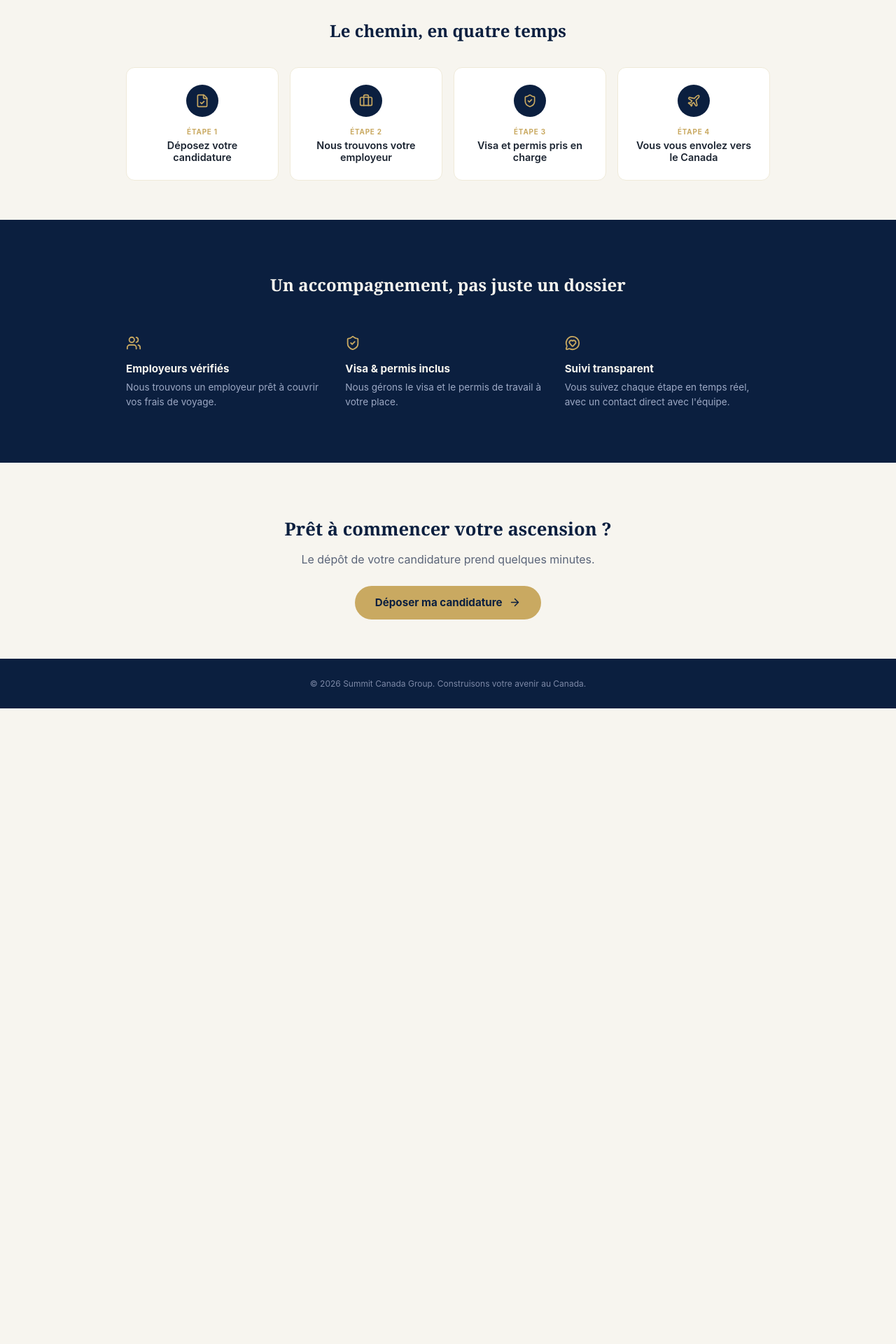
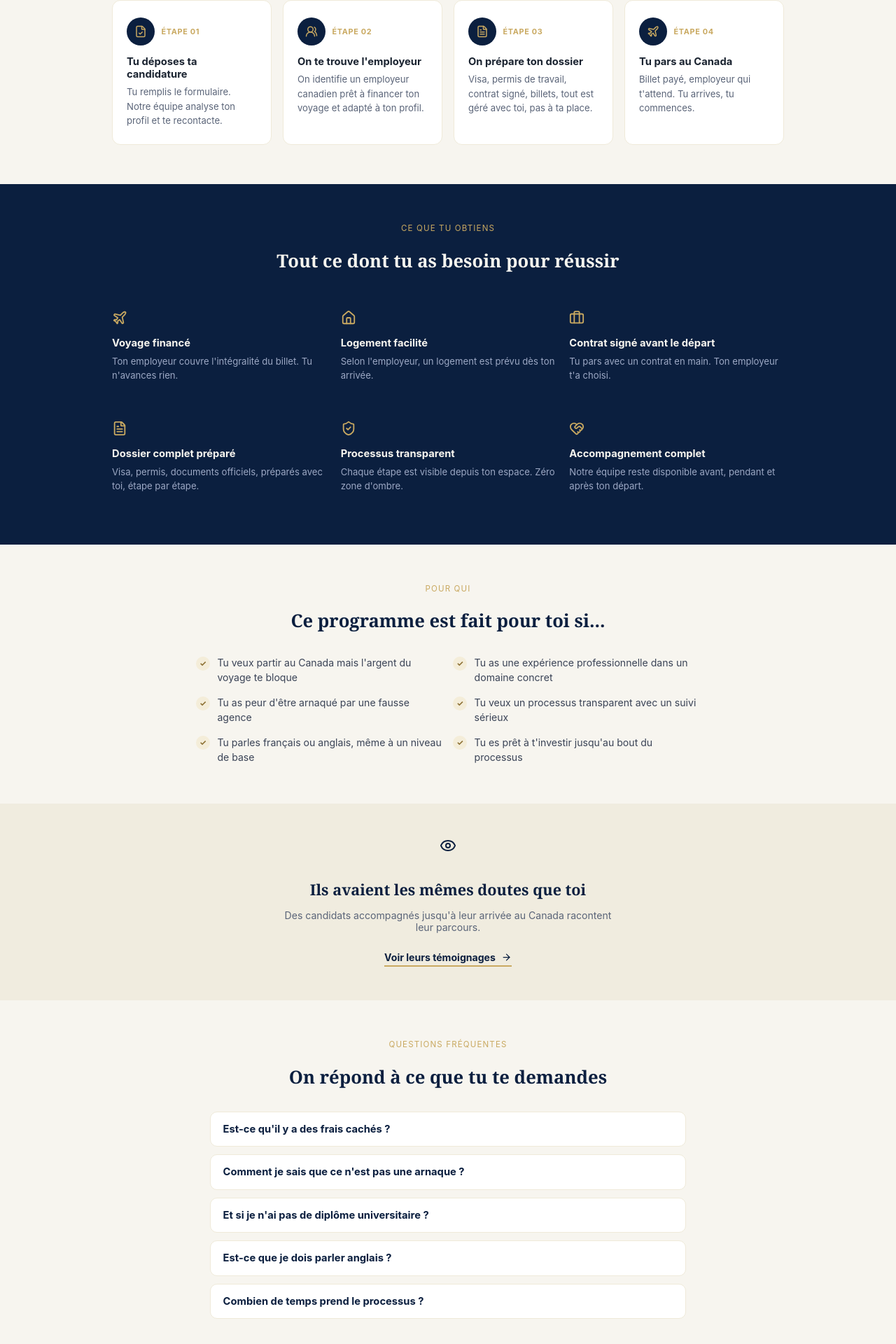
Before and after one commit to contactsummitcanadagroup-bit/summit-canada-group, a React (Vite) app: page / in a window 1280 px wide. Shown: the part 758-2678 px from the top of the page at 70% size. Before the commit the page ends 1770 px from the top, so only its background shows below. Built offline with nearby package versions, Linux system fonts and the light colour scheme.

Commit message:
Nouveau copywriting page accueil

```diff
--- a/src/AccueilPage.jsx
+++ b/src/AccueilPage.jsx
@@ -1,18 +1,108 @@
 import { Link } from "react-router-dom";
-import { Mountain, ArrowRight, Briefcase, FileCheck, Plane, ShieldCheck, Users, MessageCircleHeart } from "lucide-react";
+import {
+  Mountain,
+  ArrowRight,
+  Plane,
+  FileCheck,
+  Users2,
+  ShieldCheck,
+  Home,
+  Briefcase,
+  FileText,
+  Eye,
+  HeartHandshake,
+} from "lucide-react";
 
 // ---------------------------------------------------------------------------
 // Summit Canada Group — Page d'accueil
-// Palette : bleu marine #0B1F3F, or #C9A961, rouge érable #C41E3A, ivoire #F7F5EF
-// Signature : le sentier d'ascension (déjà utilisé sur le portail de suivi)
+// Copywriting orienté bénéfices/objections, dans l'identité de marque existante.
 // ---------------------------------------------------------------------------
 
 const ETAPES = [
-  { icon: FileCheck, label: "Déposez votre candidature" },
-  { icon: Briefcase, label: "Nous trouvons votre employeur" },
-  { icon: ShieldCheck, label: "Visa et permis pris en charge" },
-  { icon: Plane, label: "Vous vous envolez vers le Canada" },
+  {
+    n: "01",
+    icon: FileCheck,
+    titre: "Tu déposes ta candidature",
+    texte: "Tu remplis le formulaire. Notre équipe analyse ton profil et te recontacte.",
+  },
+  {
+    n: "02",
+    icon: Users2,
+    titre: "On te trouve l'employeur",
+    texte: "On identifie un employeur canadien prêt à financer ton voyage et adapté à ton profil.",
+  },
+  {
+    n: "03",
+    icon: FileText,
+    titre: "On prépare ton dossier",
+    texte: "Visa, permis de travail, contrat signé, billets, tout est géré avec toi, pas à ta place.",
+  },
+  {
+    n: "04",
+    icon: Plane,
+    titre: "Tu pars au Canada",
+    texte: "Billet payé, employeur qui t'attend. Tu arrives, tu commences.",
+  },
 ];
+
+const BENEFICES = [
+  { icon: Plane, titre: "Voyage financé", texte: "Ton employeur couvre l'intégralité du billet. Tu n'avances rien." },
+  { icon: Home, titre: "Logement facilité", texte: "Selon l'employeur, un logement est prévu dès ton arrivée." },
+  { icon: Briefcase, titre: "Contrat signé avant le départ", texte: "Tu pars avec un contrat en main. Ton employeur t'a choisi." },
+  { icon: FileText, titre: "Dossier complet préparé", texte: "Visa, permis, documents officiels, préparés avec toi, étape par étape." },
+  { icon: ShieldCheck, titre: "Processus transparent", texte: "Chaque étape est visible depuis ton espace. Zéro zone d'ombre." },
+  { icon: HeartHandshake, titre: "Accompagnement complet", texte: "Notre équipe reste disponible avant, pendant et après ton départ." },
+];
+
+const CRITERES = [
+  "Tu veux partir au Canada mais l'argent du voyage te bloque",
+  "Tu as une expérience professionnelle dans un domaine concret",
+  "Tu as peur d'être arnaqué par une fausse agence",
+  "Tu veux un processus transparent avec un suivi sérieux",
+  "Tu parles français ou anglais, même à un niveau de base",
+  "Tu es prêt à t'investir jusqu'au bout du processus",
+];
+
+const FAQ = [
+  {
+    q: "Est-ce qu'il y a des frais cachés ?",
+    r: "Non. Le coût total est de 75 000 FCFA, réparti entre les frais de dossier et l'accompagnement. Ce montant t'est communiqué avant toute démarche. Le billet d'avion est pris en charge par ton employeur, le logement selon les employeurs.",
+  },
+  {
+    q: "Comment je sais que ce n'est pas une arnaque ?",
+    r: "Contrairement à une fausse agence, on ne te demande jamais une grosse somme d'un coup. Tu suis chaque étape de ton dossier en temps réel depuis ton espace personnel.",
+  },
+  {
+    q: "Et si je n'ai pas de diplôme universitaire ?",
+    r: "Pas de problème. Le Canada recrute dans des secteurs sans diplôme : construction, transport, agriculture, restauration. Ce qui compte, c'est ton expérience.",
+  },
+  {
+    q: "Est-ce que je dois parler anglais ?",
+    r: "Pas forcément. Si tu parles français, le Québec est une excellente destination. Pour les provinces anglophones, un niveau de base suffit selon le poste.",
+  },
+  {
+    q: "Combien de temps prend le processus ?",
+    r: "En moyenne 3 à 6 mois selon ton profil et ton dossier.",
+  },
+];
+
+function FaqItem({ q, r }) {
+  return (
+    <details
+      style={{
+        background: "#FFFFFF",
+        border: "1px solid #EFEAD9",
+        borderRadius: 10,
+        padding: "0.95rem 1.1rem",
+      }}
+    >
+      <summary style={{ cursor: "pointer", fontWeight: 700, color: "#0B1F3F", fontSize: "0.92rem", listStyle: "none" }}>
+        {q}
+      </summary>
+      <p style={{ marginTop: "0.6rem", fontSize: "0.85rem", color: "#5A6478", lineHeight: 1.6 }}>{r}</p>
+    </details>
+  );
+}
 
 export default function AccueilPage() {
   return (
@@ -105,7 +195,7 @@ export default function AccueilPage() {
               marginBottom: "1.5rem",
             }}
           >
-            Emploi et installation au Canada · accompagnement complet
+            Candidatures ouvertes · Programme 2026
           </div>
           <h1
             style={{
@@ -117,9 +207,9 @@ export default function AccueilPage() {
               margin: "0 0 1.1rem",
             }}
           >
-            Votre ascension vers le Canada
+            Ton employeur canadien
             <br />
-            <span style={{ color: "#C9A961" }}>commence par une candidature</span>
+            <span style={{ color: "#C9A961" }}>paie ton voyage.</span>
           </h1>
           <p
             style={{
@@ -130,8 +220,8 @@ export default function AccueilPage() {
               margin: "0 auto 2.25rem",
             }}
           >
-            Nous accompagnons des candidats africains, du dossier jusqu'à l'arrivée chez leur employeur au Canada,
-            visa, permis de travail et voyage inclus dans le parcours.
+            Le billet d'avion est couvert par ton employeur. Tu paies uniquement les frais de dossier. On t'accompagne
+            de A à Z, du formulaire jusqu'à ton arrivée.
           </p>
           <Link
             to="/inscription"
@@ -154,7 +244,6 @@ export default function AccueilPage() {
           </Link>
         </div>
 
-        {/* Silhouette de montagnes en bas du hero — écho du logo */}
         <svg
           viewBox="0 0 1200 200"
           preserveAspectRatio="none"
@@ -165,60 +254,51 @@ export default function AccueilPage() {
         </svg>
       </section>
 
-      {/* ---------------- Le chemin en 4 étapes ---------------- */}
+      {/* ---------------- Comment ça marche ---------------- */}
       <section style={{ padding: "0.5rem 1.5rem 3.5rem", background: "#F7F5EF" }}>
-        <div style={{ maxWidth: 920, margin: "0 auto" }}>
-          <h2
-            style={{
-              fontFamily: "'Playfair Display', Georgia, serif",
-              fontSize: "1.5rem",
-              color: "#0B1F3F",
-              textAlign: "center",
-              marginBottom: "2.25rem",
-            }}
-          >
-            Le chemin, en quatre temps
+        <div style={{ maxWidth: 960, margin: "0 auto" }}>
+          <div style={{ textAlign: "center", marginBottom: "2.25rem" }}>
+            <div style={{ fontSize: "0.72rem", letterSpacing: "0.1em", textTransform: "uppercase", color: "#C9A961", marginBottom: "0.5rem" }}>
+              Comment ça marche
+            </div>
+            <h2 style={{ fontFamily: "'Playfair Display', Georgia, serif", fontSize: "1.6rem", color: "#0B1F3F" }}>
+              Quatre étapes pour partir travailler au Canada
             </h2>
-          <div
-            style={{
-              display: "grid",
-              gridTemplateColumns: "repeat(auto-fit, minmax(180px, 1fr))",
-              gap: "1rem",
-            }}
-          >
-            {ETAPES.map((e, i) => {
+          </div>
+          <div style={{ display: "grid", gridTemplateColumns: "repeat(auto-fit, minmax(200px, 1fr))", gap: "1rem" }}>
+            {ETAPES.map((e) => {
               const Icon = e.icon;
               return (
                 <div
-                  key={i}
+                  key={e.n}
                   style={{
                     background: "#FFFFFF",
                     border: "1px solid #EFEAD9",
                     borderRadius: 12,
                     padding: "1.5rem 1.25rem",
-                    textAlign: "center",
                   }}
                 >
+                  <div style={{ display: "flex", alignItems: "center", gap: "0.6rem", marginBottom: "0.9rem" }}>
                     <div
                       style={{
-                      width: 46,
-                      height: 46,
+                        width: 40,
+                        height: 40,
                         borderRadius: "50%",
                         background: "#0B1F3F",
                         display: "flex",
                         alignItems: "center",
                         justifyContent: "center",
-                      margin: "0 auto 0.9rem",
+                        flexShrink: 0,
                       }}
                     >
-                    <Icon size={20} color="#C9A961" />
+                      <Icon size={18} color="#C9A961" />
                     </div>
-                  <div style={{ fontSize: "0.62rem", color: "#C9A961", fontWeight: 700, letterSpacing: "0.08em" }}>
-                    ÉTAPE {i + 1}
+                    <span style={{ fontSize: "0.68rem", color: "#C9A961", fontWeight: 700, letterSpacing: "0.06em" }}>
+                      ÉTAPE {e.n}
+                    </span>
                   </div>
-                  <div style={{ fontSize: "0.9rem", fontWeight: 600, color: "#1B2431", marginTop: "0.35rem" }}>
-                    {e.label}
-                  </div>
+                  <div style={{ fontSize: "0.92rem", fontWeight: 700, color: "#1B2431", marginBottom: "0.4rem" }}>{e.titre}</div>
+                  <div style={{ fontSize: "0.82rem", color: "#5A6478", lineHeight: 1.55 }}>{e.texte}</div>
                 </div>
               );
             })}
@@ -226,37 +306,114 @@ export default function AccueilPage() {
         </div>
       </section>
 
-      {/* ---------------- Pourquoi nous ---------------- */}
+      {/* ---------------- Ce que tu obtiens ---------------- */}
       <section style={{ background: "#0B1F3F", padding: "3.5rem 1.5rem" }}>
-        <div style={{ maxWidth: 920, margin: "0 auto" }}>
-          <h2
-            style={{
-              fontFamily: "'Playfair Display', Georgia, serif",
-              fontSize: "1.5rem",
-              color: "#F7F5EF",
-              textAlign: "center",
-              marginBottom: "2.25rem",
-            }}
-          >
-            Un accompagnement, pas juste un dossier
+        <div style={{ maxWidth: 960, margin: "0 auto" }}>
+          <div style={{ textAlign: "center", marginBottom: "2.25rem" }}>
+            <div style={{ fontSize: "0.72rem", letterSpacing: "0.1em", textTransform: "uppercase", color: "#C9A961", marginBottom: "0.5rem" }}>
+              Ce que tu obtiens
+            </div>
+            <h2 style={{ fontFamily: "'Playfair Display', Georgia, serif", fontSize: "1.6rem", color: "#F7F5EF" }}>
+              Tout ce dont tu as besoin pour réussir
             </h2>
+          </div>
           <div style={{ display: "grid", gridTemplateColumns: "repeat(auto-fit, minmax(230px, 1fr))", gap: "1.25rem" }}>
-            {[
-              { icon: Users, title: "Employeurs vérifiés", text: "Nous trouvons un employeur prêt à couvrir vos frais de voyage." },
-              { icon: ShieldCheck, title: "Visa & permis inclus", text: "Nous gérons le visa et le permis de travail à votre place." },
-              { icon: MessageCircleHeart, title: "Suivi transparent", text: "Vous suivez chaque étape en temps réel, avec un contact direct avec l'équipe." },
-            ].map((c, i) => {
-              const Icon = c.icon;
+            {BENEFICES.map((b, i) => {
+              const Icon = b.icon;
               return (
-                <div key={i} style={{ padding: "1.25rem 0" }}>
+                <div key={i} style={{ padding: "1.1rem 0" }}>
                   <Icon size={22} color="#C9A961" style={{ marginBottom: "0.75rem" }} />
-                  <div style={{ color: "#F7F5EF", fontWeight: 700, fontSize: "0.95rem", marginBottom: "0.4rem" }}>
-                    {c.title}
-                  </div>
-                  <div style={{ color: "#9CA8C4", fontSize: "0.85rem", lineHeight: 1.55 }}>{c.text}</div>
+                  <div style={{ color: "#F7F5EF", fontWeight: 700, fontSize: "0.92rem", marginBottom: "0.4rem" }}>{b.titre}</div>
+                  <div style={{ color: "#9CA8C4", fontSize: "0.82rem", lineHeight: 1.55 }}>{b.texte}</div>
                 </div>
               );
             })}
+          </div>
+        </div>
+      </section>
+
+      {/* ---------------- Pour qui ---------------- */}
+      <section style={{ padding: "3.5rem 1.5rem" }}>
+        <div style={{ maxWidth: 720, margin: "0 auto" }}>
+          <div style={{ textAlign: "center", marginBottom: "2rem" }}>
+            <div style={{ fontSize: "0.72rem", letterSpacing: "0.1em", textTransform: "uppercase", color: "#C9A961", marginBottom: "0.5rem" }}>
+              Pour qui
+            </div>
+            <h2 style={{ fontFamily: "'Playfair Display', Georgia, serif", fontSize: "1.6rem", color: "#0B1F3F" }}>
+              Ce programme est fait pour toi si...
+            </h2>
+          </div>
+          <div style={{ display: "grid", gridTemplateColumns: "repeat(auto-fit, minmax(280px, 1fr))", gap: "0.9rem" }}>
+            {CRITERES.map((c, i) => (
+              <div key={i} style={{ display: "flex", alignItems: "flex-start", gap: "0.65rem" }}>
+                <div
+                  style={{
+                    width: 20,
+                    height: 20,
+                    borderRadius: "50%",
+                    background: "#F4EDD9",
+                    color: "#8A6D2F",
+                    display: "flex",
+                    alignItems: "center",
+                    justifyContent: "center",
+                    fontSize: "0.7rem",
+                    fontWeight: 700,
+                    flexShrink: 0,
+                    marginTop: "0.1rem",
+                  }}
+                >
+                  ✓
+                </div>
+                <span style={{ fontSize: "0.88rem", color: "#3A4356", lineHeight: 1.5 }}>{c}</span>
+              </div>
+            ))}
+          </div>
+        </div>
+      </section>
+
+      {/* ---------------- Témoignages teaser ---------------- */}
+      <section style={{ background: "#F0ECDF", padding: "3rem 1.5rem", textAlign: "center" }}>
+        <Eye size={24} color="#0B1F3F" style={{ marginBottom: "0.9rem" }} />
+        <h2 style={{ fontFamily: "'Playfair Display', Georgia, serif", fontSize: "1.35rem", color: "#0B1F3F", marginBottom: "0.75rem" }}>
+          Ils avaient les mêmes doutes que toi
+        </h2>
+        <p style={{ fontSize: "0.88rem", color: "#5A6478", marginBottom: "1.5rem", maxWidth: 480, marginLeft: "auto", marginRight: "auto" }}>
+          Des candidats accompagnés jusqu'à leur arrivée au Canada racontent leur parcours.
+        </p>
+        <Link
+          to="/temoignages"
+          style={{
+            display: "inline-flex",
+            alignItems: "center",
+            gap: "0.5rem",
+            color: "#0B1F3F",
+            fontWeight: 700,
+            fontSize: "0.88rem",
+            textDecoration: "none",
+            borderBottom: "2px solid #C9A961",
+            paddingBottom: "0.2rem",
+          }}
+        >
+          Voir leurs témoignages
+          <ArrowRight size={15} />
+        </Link>
+      </section>
+
+      {/* ---------------- FAQ ---------------- */}
+      <section style={{ padding: "3.5rem 1.5rem" }}>
+        <div style={{ maxWidth: 680, margin: "0 auto" }}>
+          <div style={{ textAlign: "center", marginBottom: "2rem" }}>
+            <div style={{ fontSize: "0.72rem", letterSpacing: "0.1em", textTransform: "uppercase", color: "#C9A961", marginBottom: "0.5rem" }}>
+              Questions fréquentes
+            </div>
+            <h2 style={{ fontFamily: "'Playfair Display', Georgia, serif", fontSize: "1.6rem", color: "#0B1F3F" }}>
+              On répond à ce que tu te demandes
+            </h2>
+          </div>
+          <div style={{ display: "flex", flexDirection: "column", gap: "0.7rem" }}>
+            {FAQ.map((f, i) => (
+              <FaqItem key={i} q={f.q} r={f.r} />
+            ))}
           </div>
         </div>
       </section>
@@ -271,10 +428,10 @@ export default function AccueilPage() {
             marginBottom: "0.75rem",
           }}
         >
-          Prêt à commencer votre ascension ?
+          Commence ton voyage au Canada aujourd'hui
         </h2>
         <p style={{ color: "#5A6478", marginBottom: "1.75rem" }}>
-          Le dépôt de votre candidature prend quelques minutes.
+          Le dépôt de ta candidature prend quelques minutes.
         </p>
         <Link
           to="/inscription"
```
Also changed, not shown: src/App.jsx (+24 -1 lines). Lines whose indentation alone changed are shown as unchanged.
